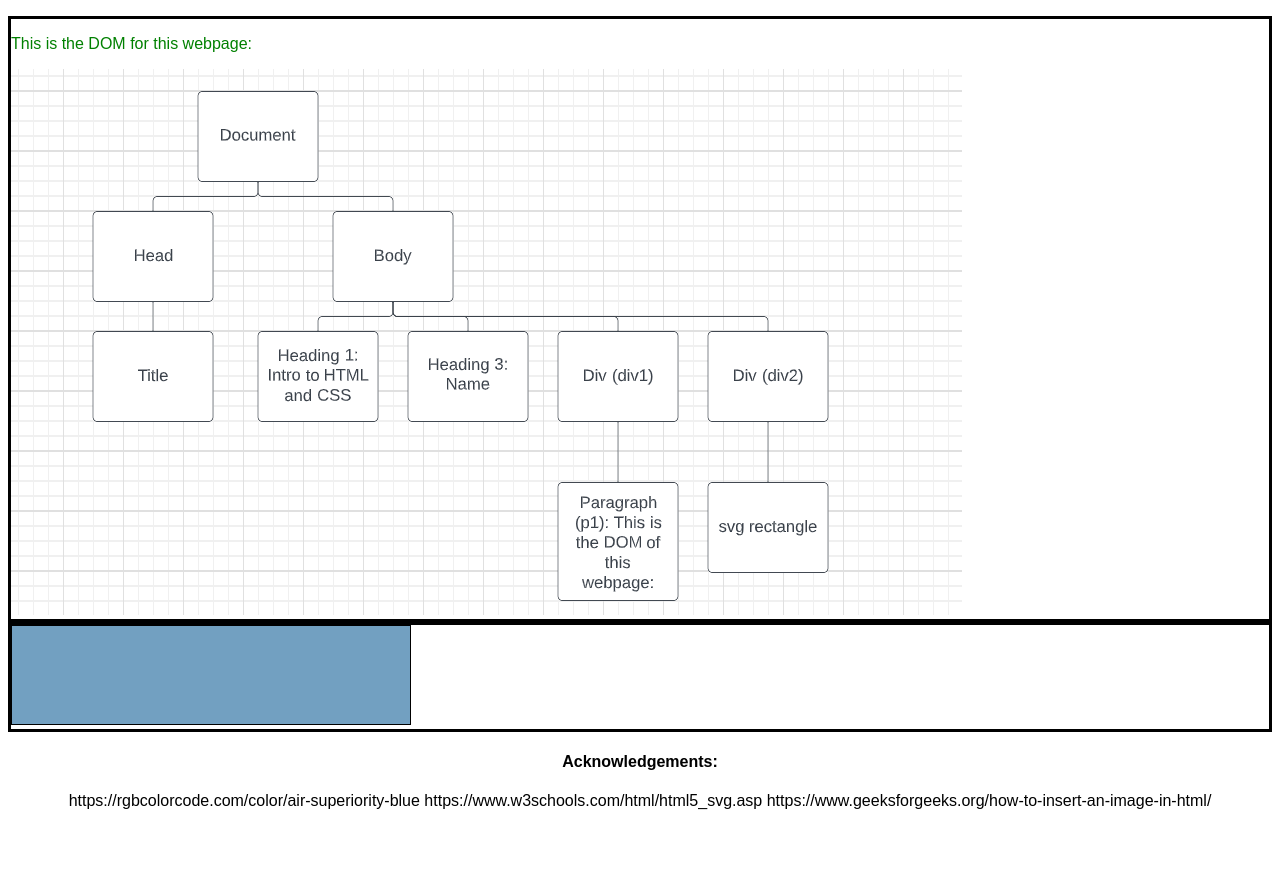
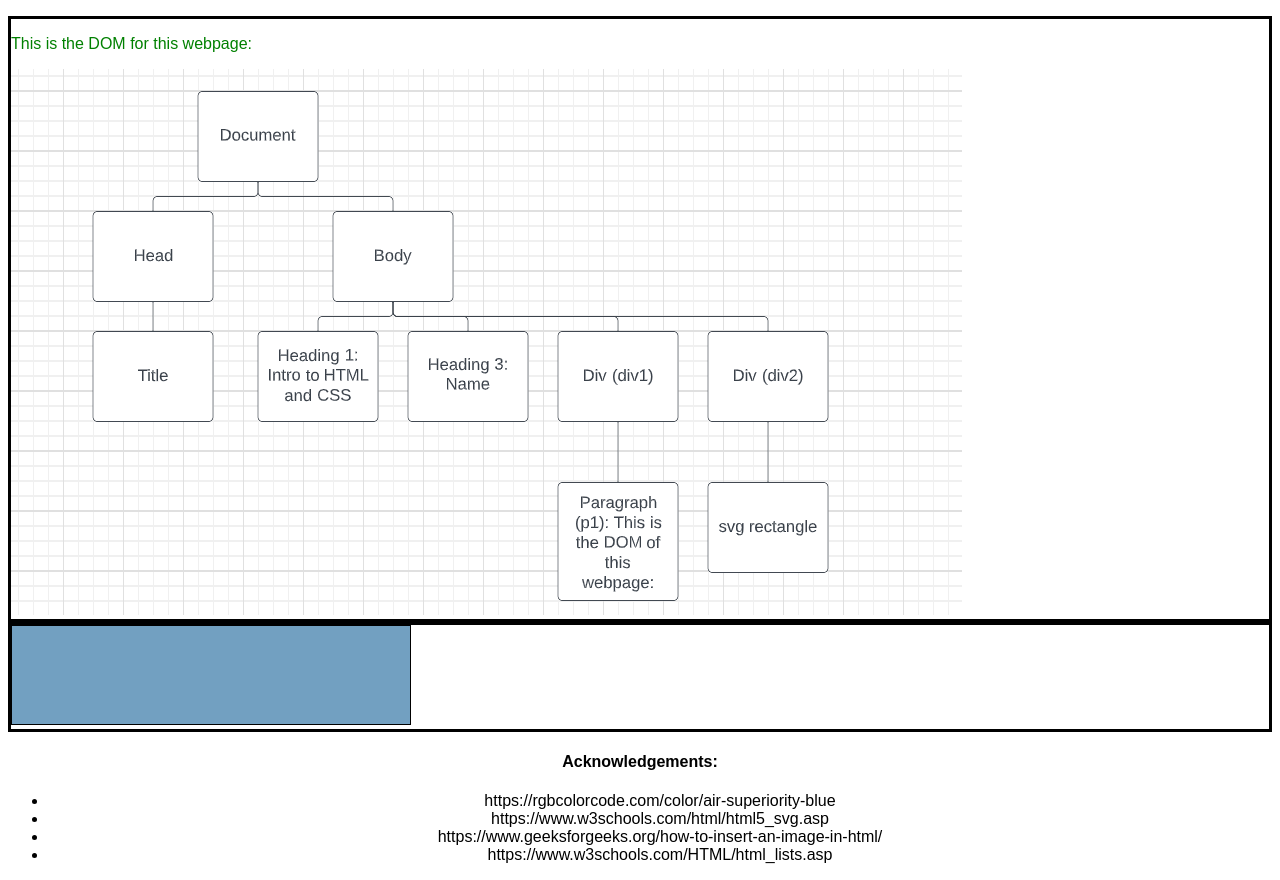
Before and after one commit to DS4200-S23-Class/ic-02-rfxsdf, a plain HTML site: page index.html in a window 1280 px wide. Shown: the part 105-985 px from the top of the page. Before the commit the page ends 923 px from the top, so only its background shows below. Drawn offline with Linux system fonts and the light colour scheme.

Commit message:
Added acknowledgements in unordered list format

```diff
--- a/index.html
+++ b/index.html
@@ -26,9 +26,12 @@
 
     <h4 class="centered">Acknowledgements:</h4>
         <div class="centered">
-            https://rgbcolorcode.com/color/air-superiority-blue
-            https://www.w3schools.com/html/html5_svg.asp
-            https://www.geeksforgeeks.org/how-to-insert-an-image-in-html/
+            <ul>
+                <li>https://rgbcolorcode.com/color/air-superiority-blue</li>
+                <li>https://www.w3schools.com/html/html5_svg.asp</li>
+                <li>https://www.geeksforgeeks.org/how-to-insert-an-image-in-html/</li>
+                <li>https://www.w3schools.com/HTML/html_lists.asp</li>
+            </ul>
         </div>
 
 </body>
```
